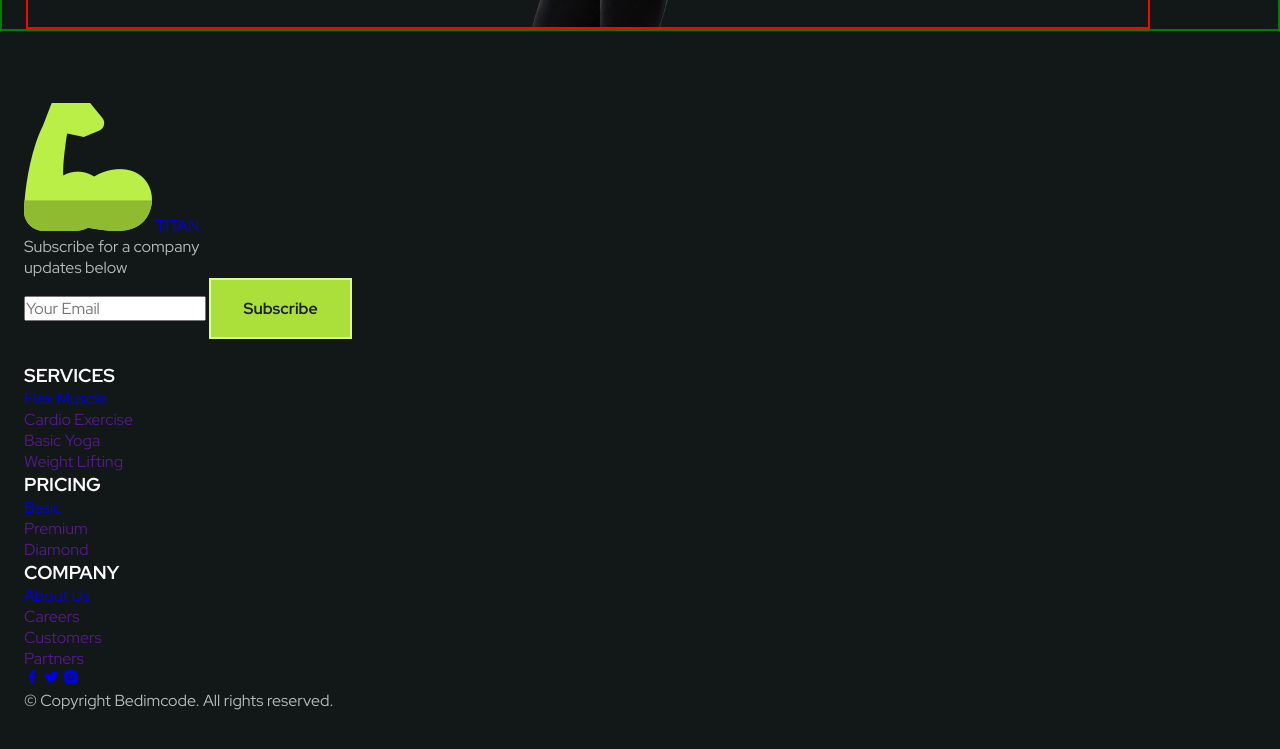
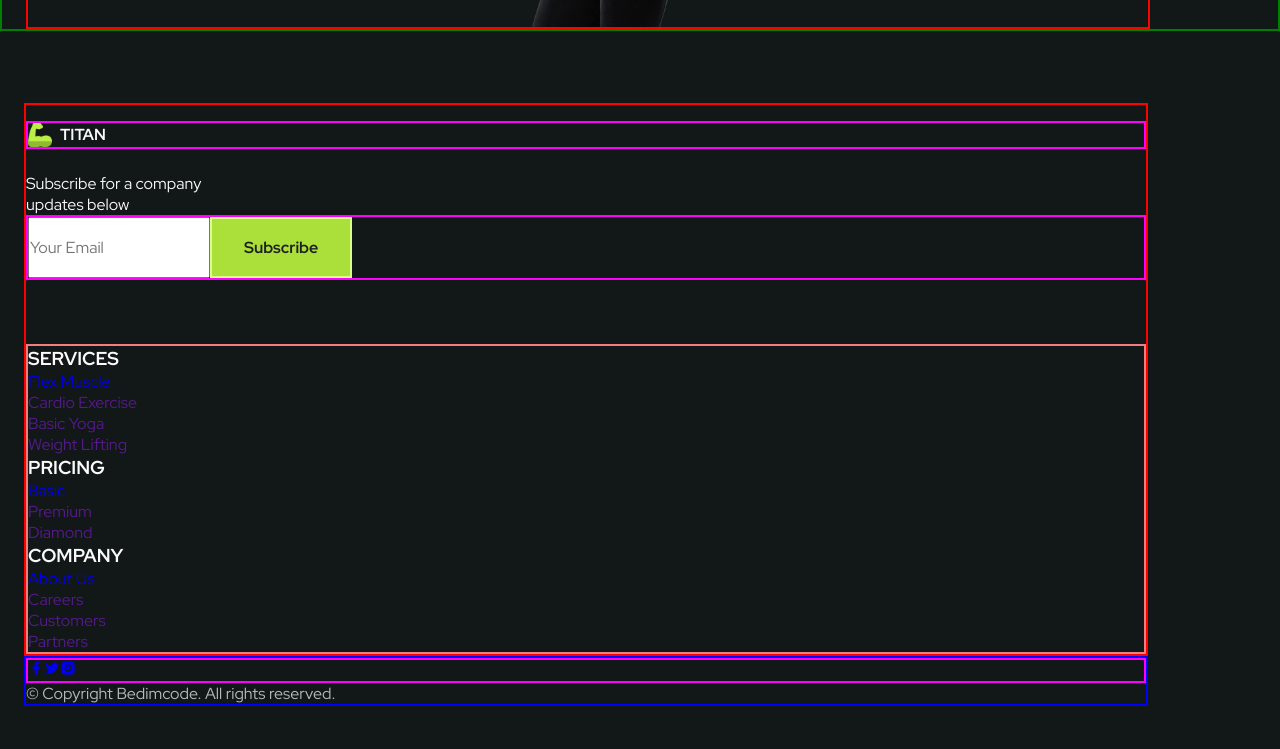
Before and after one commit to noravers/gym-responsive-website, a plain HTML site: page index.html in a window 1280 px wide. Shown: the part 6365-7114 px from the top of the page. Drawn offline with nearby package versions, Linux system fonts and the light colour scheme.

Commit message:
footer flex

```diff
--- a/assets/css/styles.css
+++ b/assets/css/styles.css
@@ -722,6 +722,42 @@ img {
 
 /*=============== FOOTER ===============*/
 
+.footer__container {
+    border: 2px solid red;
+    padding-top: 1rem;
+    row-gap: 4rem;
+}
+
+.footer__group {
+    border: 2px solid blue
+}
+
+.footer__content {
+    border: 2px solid lightcoral
+}
+.footer__logo,
+.footer__description {
+    color: var(--title-color);
+}
+
+.footer__logo,
+.footer__form,
+.footer__social {
+    border: 2px solid fuchsia;
+    display: flex;
+}
+
+.footer__logo {
+    align-items: center;
+    column-gap: .5rem;
+    font-weight: var(--font-bold);
+    margin-bottom: 1.5rem;
+}
+
+.footer__logo img {
+    width: 1.5rem;
+}
+
 
 /*=============== SCROLL BAR ===============*/
 
```
